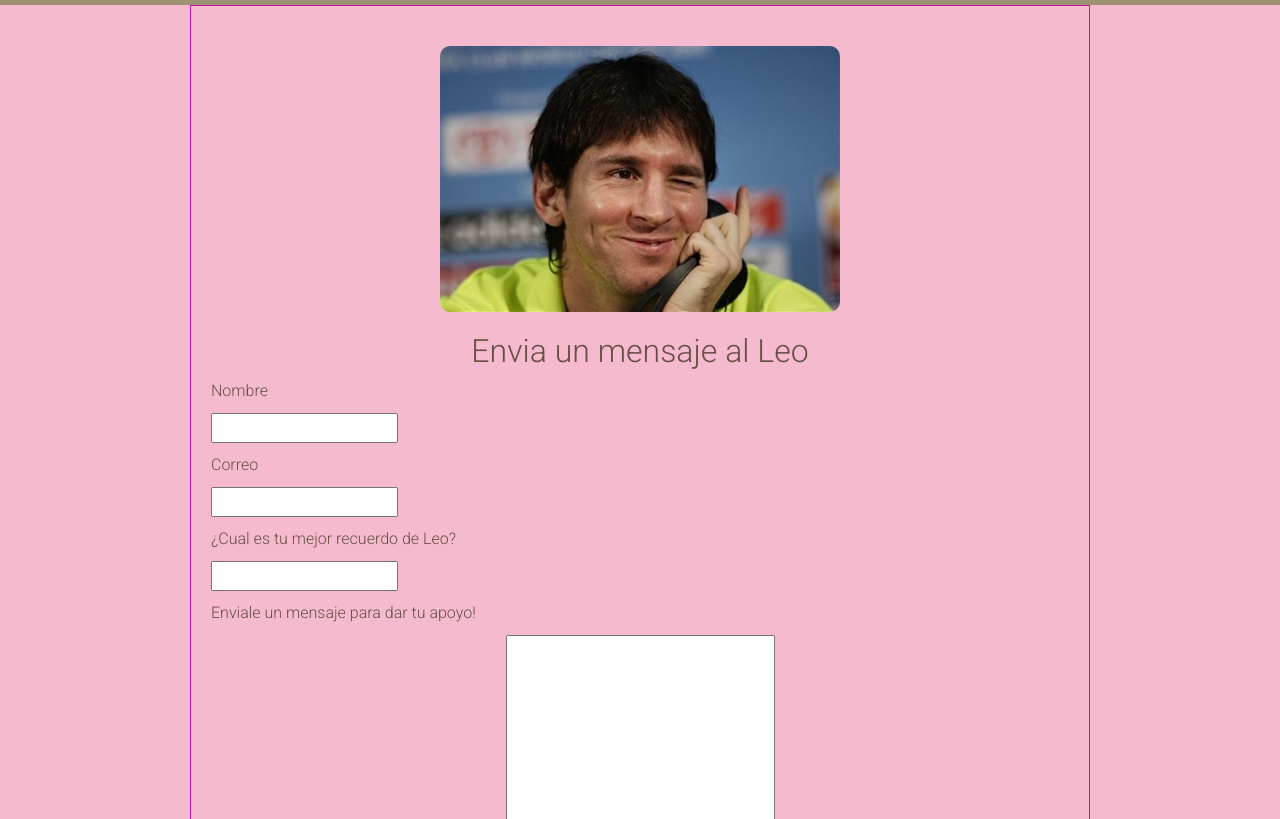
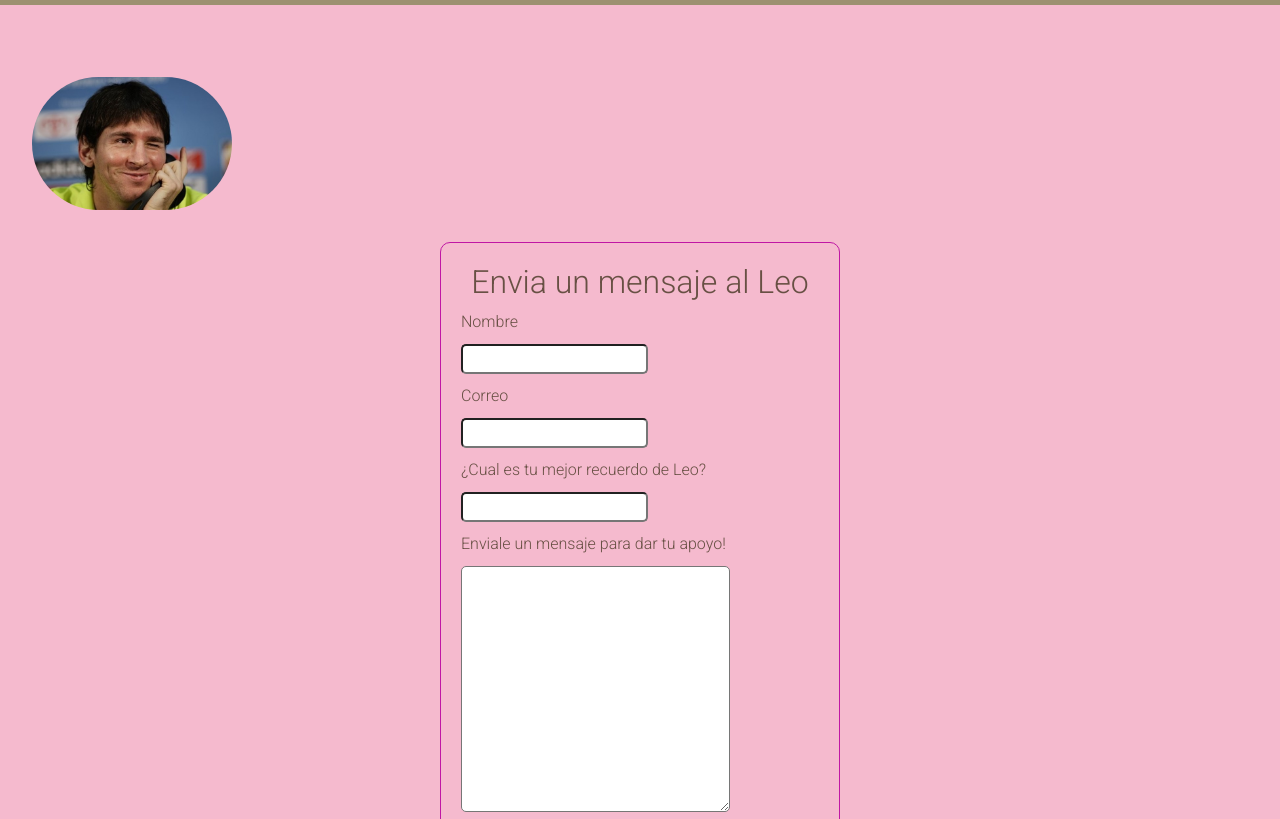
Before and after one commit to riqujavier/EntregaFinal-Riquelme, a website: page pages/contacto.html in a window 1280 px wide. Shown: the part 118-937 px from the top of the page. Drawn offline with nearby package versions, Linux system fonts and the light colour scheme.

Commit message:
Terminando de editar contacto y agregado de animacion una img

```diff
--- a/pages/contacto.html
+++ b/pages/contacto.html
@@ -46,8 +46,12 @@
                     </div>
                 </nav>
         </header>
+
+        <div class="img-form">
+            <img  src="../img/messi-blink.jpg" alt="Messi guiñando el ojo">
+        </div>
+
         <section class="formulario">
-            <img class="img-fluid" src="../img/messi-blink.jpg" alt="Messi guiñando el ojo">
             <h1>Envia un mensaje al Leo</h1>
             <form action="POST">
                 <label for="nombre">Nombre</label>
--- a/scss/styles.scss
+++ b/scss/styles.scss
@@ -143,14 +143,19 @@ footer i{
     height: 100%;
 }
 
+/* FORMULARIO */
 .formulario {
-    max-width: 900px; /* Ancho del contenedor del formulario */
+    width: 400px; /* Ancho del contenedor del formulario */
     margin: 0 auto; /* Centra el contenedor en la página */
     border: 1px solid #c017a4; /* Borde del recuadro */
     padding: 20px; /* Espacio interno dentro del recuadro */
-    img {
-        max-width:400px ;
-        margin: 20px;
+    border-radius: 10px;
+
+    textarea,input  {
+        display: block;
+        text-align: center;
+        border-radius: 5px;
+        margin-bottom: 10px;
     }
 }
 
@@ -159,8 +164,24 @@ form {
 }
 
   /* Alinea las etiquetas y los campos de entrada a la izquierda */
-label, input {
+label{
     display: block;
     margin-bottom: 10px; /* Espacio entre etiqueta y campo de entrada */
     text-align: left;
 }
+.img-form {
+    padding-top: 40px;
+    width: 200px;
+
+    z-index: -1;
+    :hover{
+        transform: scale(1,2);
+        transform: rotate(-40deg);
+    }
+
+    img {
+        width: 100%;
+        border-radius: 300px;
+
+    }
+}
```
Also changed, not shown: css/styles.css, 1 other file.
